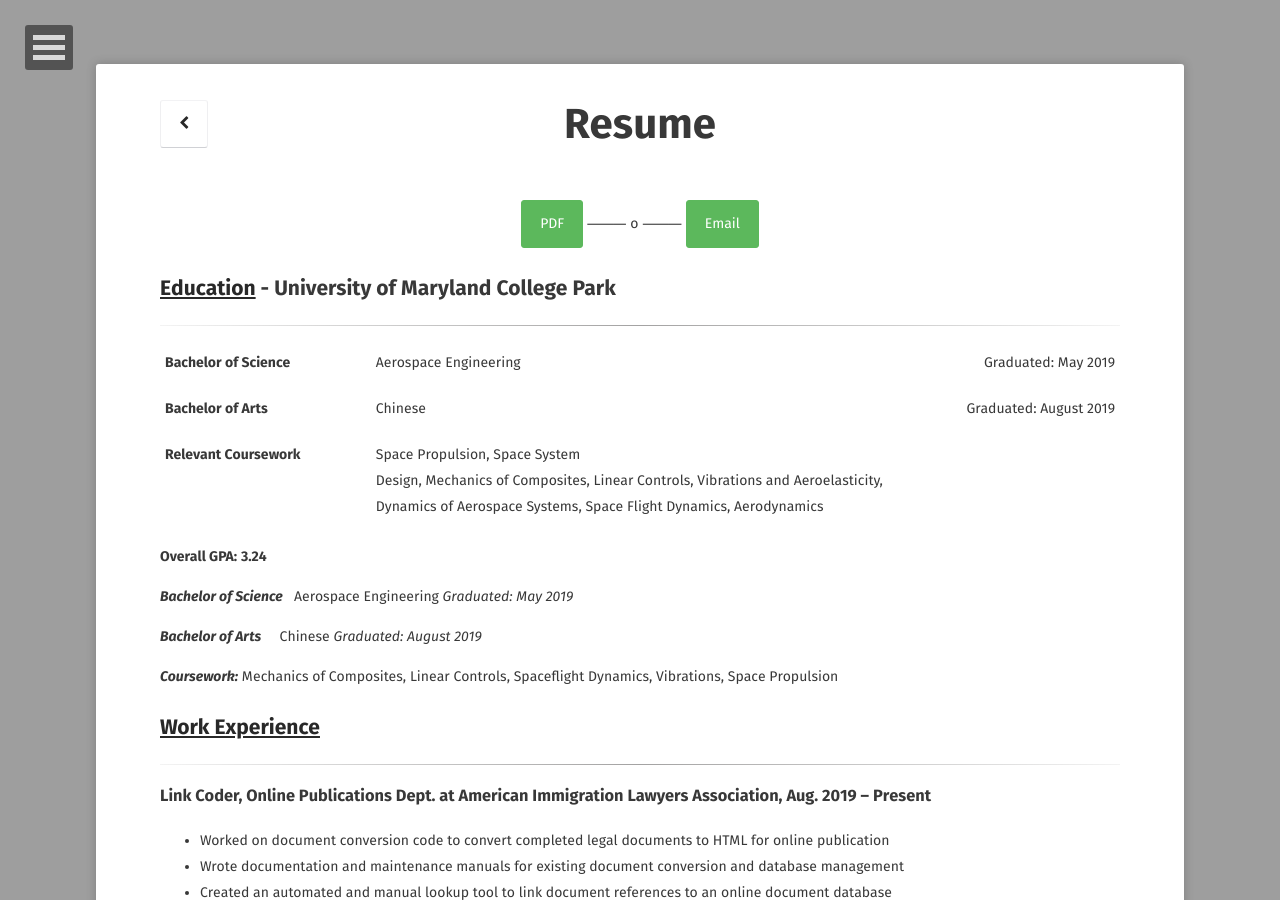
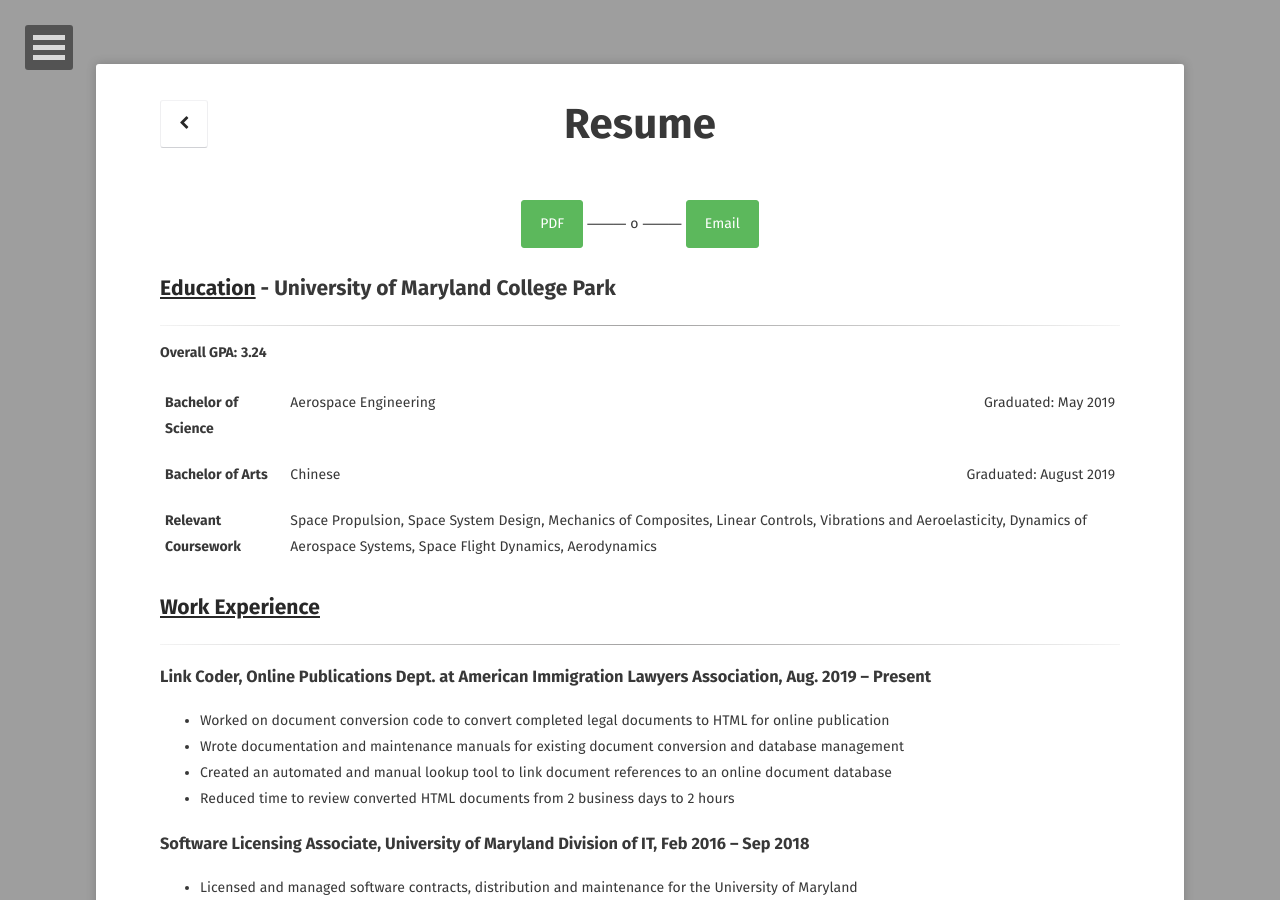
Before and after one commit to andanao/Personal-Site, a Jekyll site: the page built from resume/2018-02-10-resume.md, in a window 1280 px wide and 900 px high. Built offline with Jekyll 4.4.1, drawn with Linux system fonts in a browser that asks for light colours; some web fonts are replaced.

```diff
--- a/resume/2018-02-10-resume.md
+++ b/resume/2018-02-10-resume.md
@@ -34,17 +36,9 @@ permalink: /resume/
   </tr>
   <tr>
     <td class="tg-1wig">Relevant Coursework</td>
-    <td class="tg-0lax" colspan="2">Space Propulsion, Space System<br>Design, Mechanics of Composites, Linear Controls, Vibrations and Aeroelasticity,<br>Dynamics of Aerospace Systems, Space Flight Dynamics, Aerodynamics</td>
+    <td class="tg-0lax" colspan="2">Space Propulsion, Space System Design, Mechanics of Composites, Linear Controls, Vibrations and Aeroelasticity, Dynamics of Aerospace Systems, Space Flight Dynamics, Aerodynamics</td>
   </tr>
 </table></div>
-
-**Overall GPA:**  **3.24**
-
-**_Bachelor of Science_** &nbsp; Aerospace Engineering *Graduated: May 2019*
-
-**_Bachelor of Arts_**    &nbsp;	&nbsp;  Chinese *Graduated: August 2019*
-
-**_Coursework:_** Mechanics of Composites, Linear Controls, Spaceflight Dynamics, Vibrations, Space Propulsion
 
 ## [Work Experience](/resume/#work)
 
```
Also changed, not shown: other parts of resume/2018-02-10-resume.md (+2 -0 lines).
